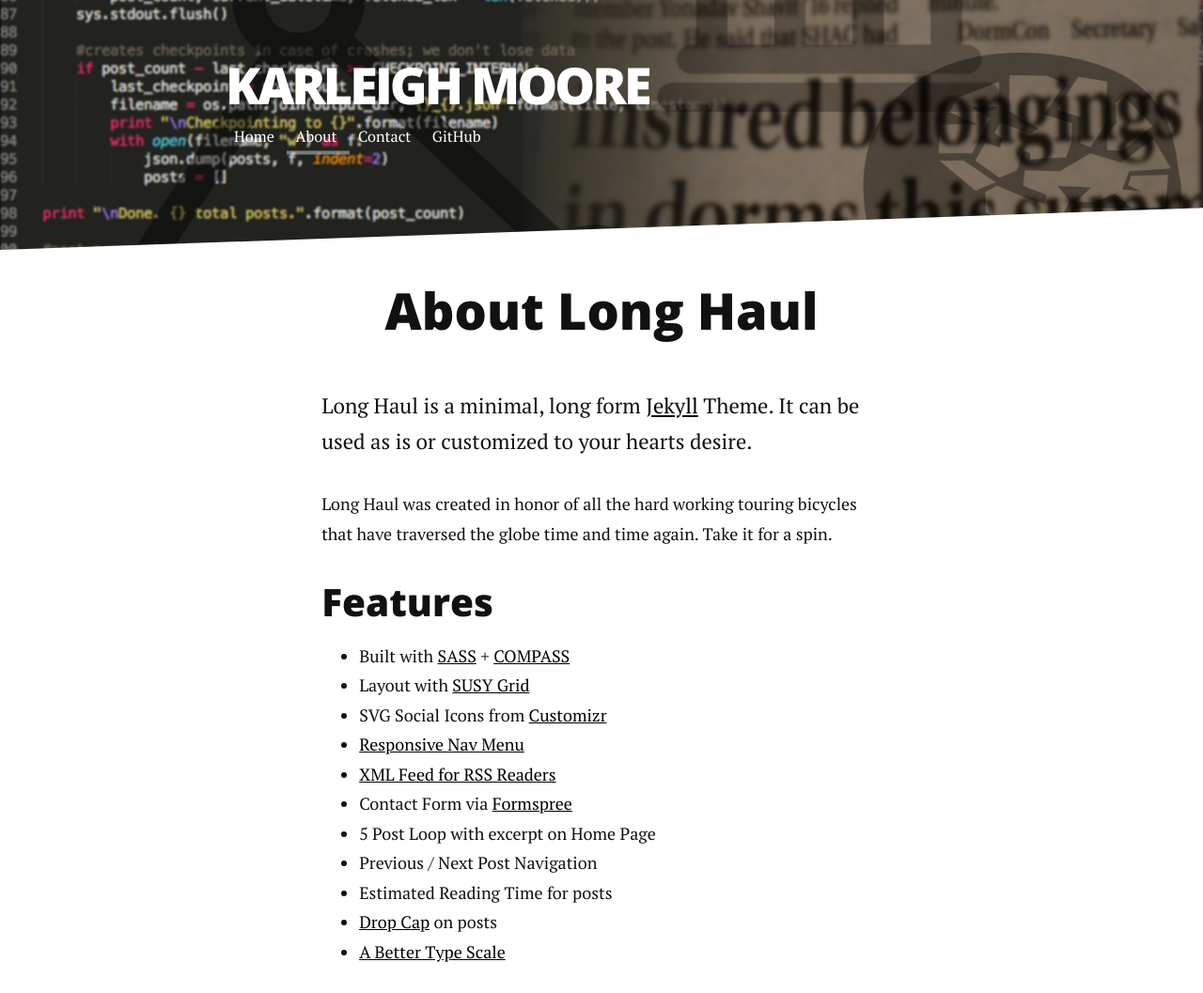
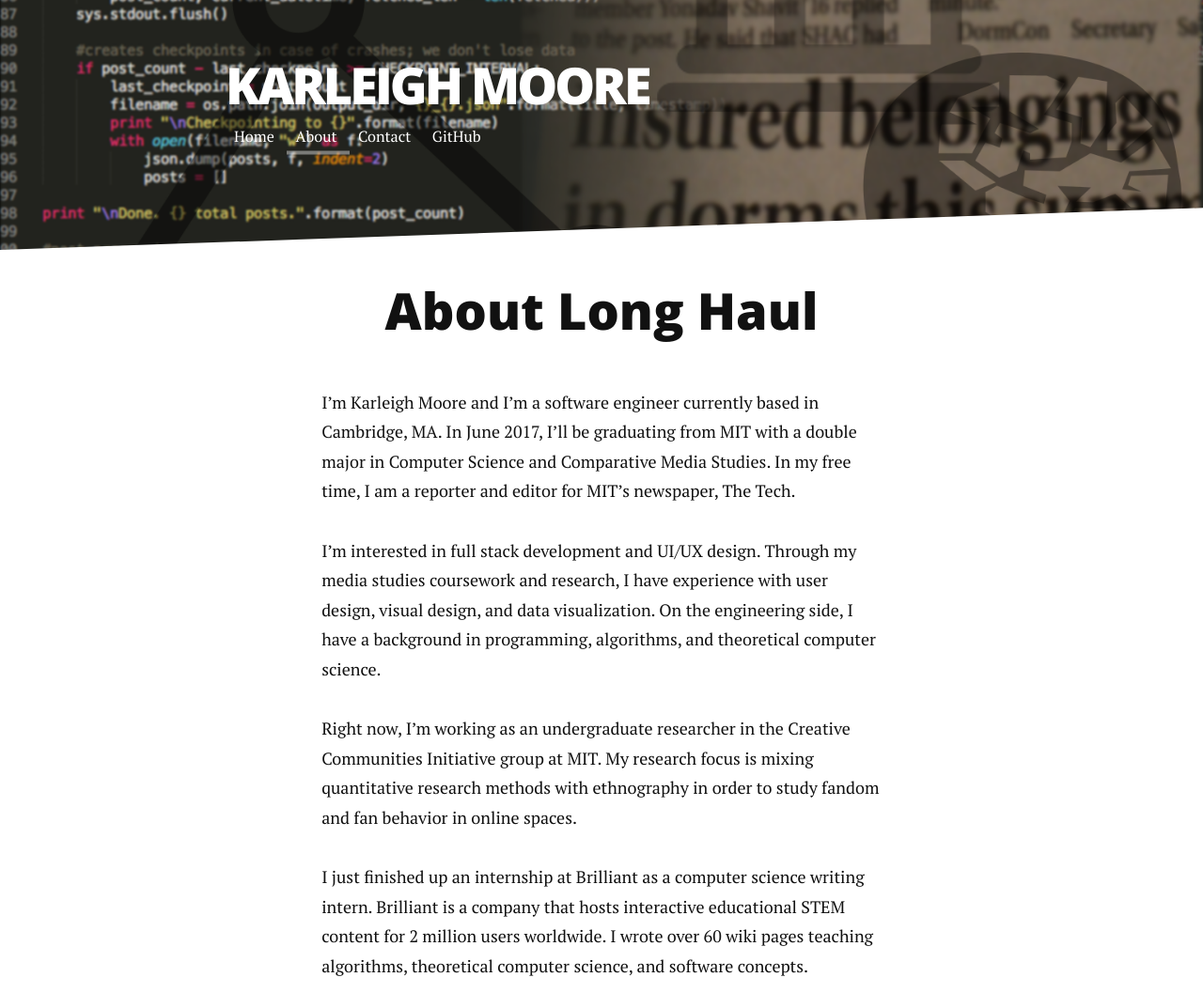
Before and after one commit to charliemj/charliemj.github.io, a Jekyll site: the page built from about.md, in a window 1280 px wide, cut to the strip 0-1057 px from the top of the page. Shown: the whole strip at 94% size. Built offline with Jekyll 4.4.1, drawn with Linux system fonts in a browser that asks for light colours; nearby versions of some CDN libraries.

Commit message:
updates to contact/about

```diff
--- a/about.md
+++ b/about.md
@@ -5,21 +5,11 @@ title: About Long Haul
 
 <div class="post">
 	<h1 class="pageTitle">About Long Haul</h1>
-	<!-- <img src="{{ '/assets/img/touring.jpg' | prepend: site.baseurl }}" alt="">  -->
-	<p class="intro">Long Haul is a minimal, long form <a href="http://jekyllrb.com">Jekyll</a> Theme. It can be used as is or customized to your hearts desire.</p>
-	<p>Long Haul was created in honor of all the hard working touring bicycles that have traversed the globe time and time again. Take it for a spin.</p>
-	<h2>Features</h2>
-	<ul>
-		<li>Built with <a href="http://sass-lang.com/">SASS</a> + <a href="http://compass-style.org/">COMPASS</a></li>
-  		<li>Layout with <a href="http://susy.oddbird.net/">SUSY Grid</a></li>
-  		<li>SVG Social Icons from <a href="http://customizr.net/icons/">Customizr</a></li>
-  		<li><a href="http://responsive-nav.com/">Responsive Nav Menu</a></li>
-  		<li><a href="https://github.com/snaptortoise/jekyll-rss-feeds">XML Feed for RSS Readers</a></li>
-  		<li>Contact Form via <a href="http://formspree.io/">Formspree</a></li>
-      <li>5 Post Loop with excerpt on Home Page</li>
-  		<li>Previous / Next Post Navigation</li>
-      <li>Estimated Reading Time for posts</li>
-  		<li><a href="https://github.com/adobe-webplatform/dropcap.js">Drop Cap</a> on posts</li>
-  		<li><a href="http://typecast.com/blog/a-more-modern-scale-for-web-typography">A Better Type Scale</a></li>
-  	</ul>
+	<p>I’m Karleigh Moore and I’m a software engineer currently based in Cambridge, MA. In June 2017, I’ll be graduating from MIT with a double major in Computer Science and Comparative Media Studies. In my free time, I am a reporter and editor for MIT’s newspaper, The Tech.</p>
+
+  <p>I’m interested in full stack development and UI/UX design. Through my media studies coursework and research, I have experience with user design, visual design, and data visualization. On the engineering side, I have a background in programming, algorithms, and theoretical computer science.</p>
+
+  <p>Right now, I’m working as an undergraduate researcher in the Creative Communities Initiative group at MIT. My research focus is mixing quantitative research methods with ethnography in order to study fandom and fan behavior in online spaces.</p>
+
+  <p>I just finished up an internship at Brilliant as a computer science writing intern. Brilliant is a company that hosts interactive educational STEM content for 2 million users worldwide. I wrote over 60 wiki pages teaching algorithms, theoretical computer science, and software concepts.</p>
 </div>
```
Also changed, not shown: contact.md (+1 -13 lines).
